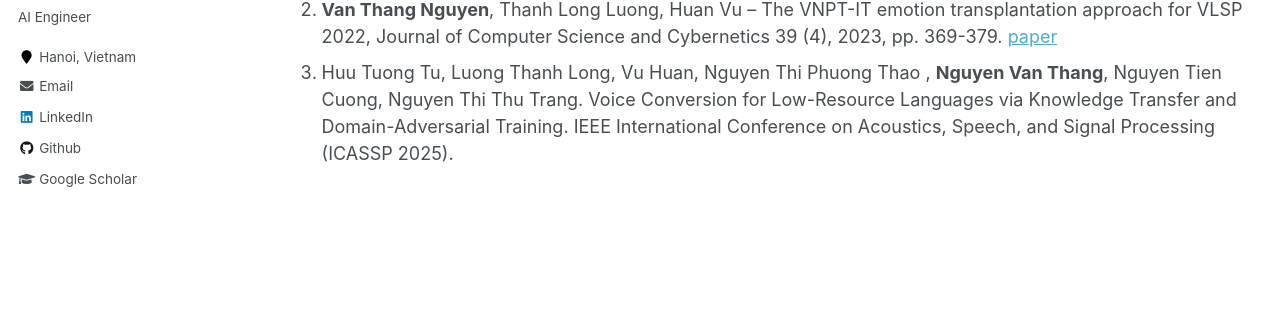
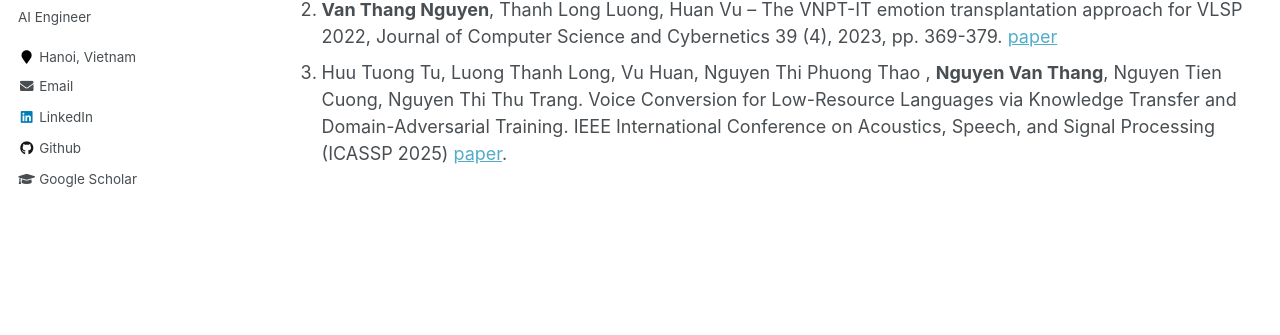
Before and after one commit to thangnvkcn/thangnvkcn.github.io, a Jekyll site: the page built from _pages/publications.md, in a window 1280 px wide. Shown: the part 409-744 px from the top of the page. Built offline with Jekyll 4.4.1, drawn with Linux system fonts in a browser that asks for light colours.

Commit message:
update paper icassp2025

```diff
--- a/_pages/publications.md
+++ b/_pages/publications.md
@@ -24,4 +24,4 @@ author_profile: true
 
 1. Oanh Thi Tran, **Thang Van Nguyen**, Tu Anh Nguyen, Ngo Xuan Bach. Learning Student Intents and Named Entities in the Education Domain. International Journal on Artificial Intelligence Tools.[paper](https://doi.org/10.1142/S0218213023500021). (SCIE, Q3, IF 1.208)
 3. **Van Thang Nguyen**, Thanh Long Luong, Huan Vu – The VNPT-IT emotion transplantation approach for VLSP 2022, Journal of Computer Science and Cybernetics 39 (4), 2023, pp. 369-379. [paper](https://vjs.ac.vn/index.php/jcc/article/view/18236/2543255233)
-3. Huu Tuong Tu, Luong Thanh Long, Vu Huan, Nguyen Thi Phuong Thao , **Nguyen Van Thang**, Nguyen Tien Cuong, Nguyen Thi Thu Trang. Voice Conversion for Low-Resource Languages via Knowledge Transfer and Domain-Adversarial Training. IEEE International Conference on Acoustics, Speech, and Signal Processing (ICASSP 2025).
+3. Huu Tuong Tu, Luong Thanh Long, Vu Huan, Nguyen Thi Phuong Thao , **Nguyen Van Thang**, Nguyen Tien Cuong, Nguyen Thi Thu Trang. Voice Conversion for Low-Resource Languages via Knowledge Transfer and Domain-Adversarial Training. IEEE International Conference on Acoustics, Speech, and Signal Processing (ICASSP 2025) [paper](https://ieeexplore.ieee.org/abstract/document/10889083).
```
